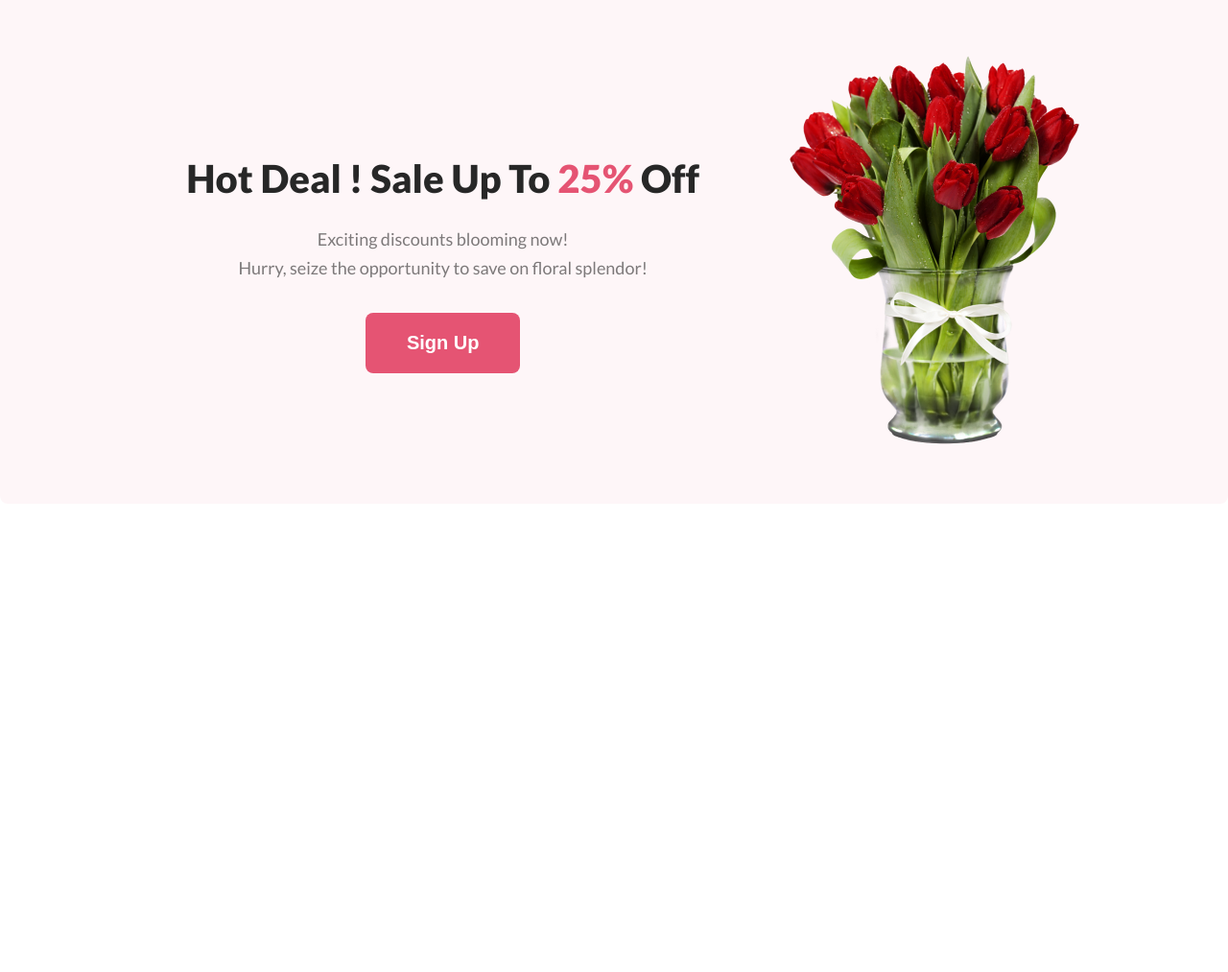
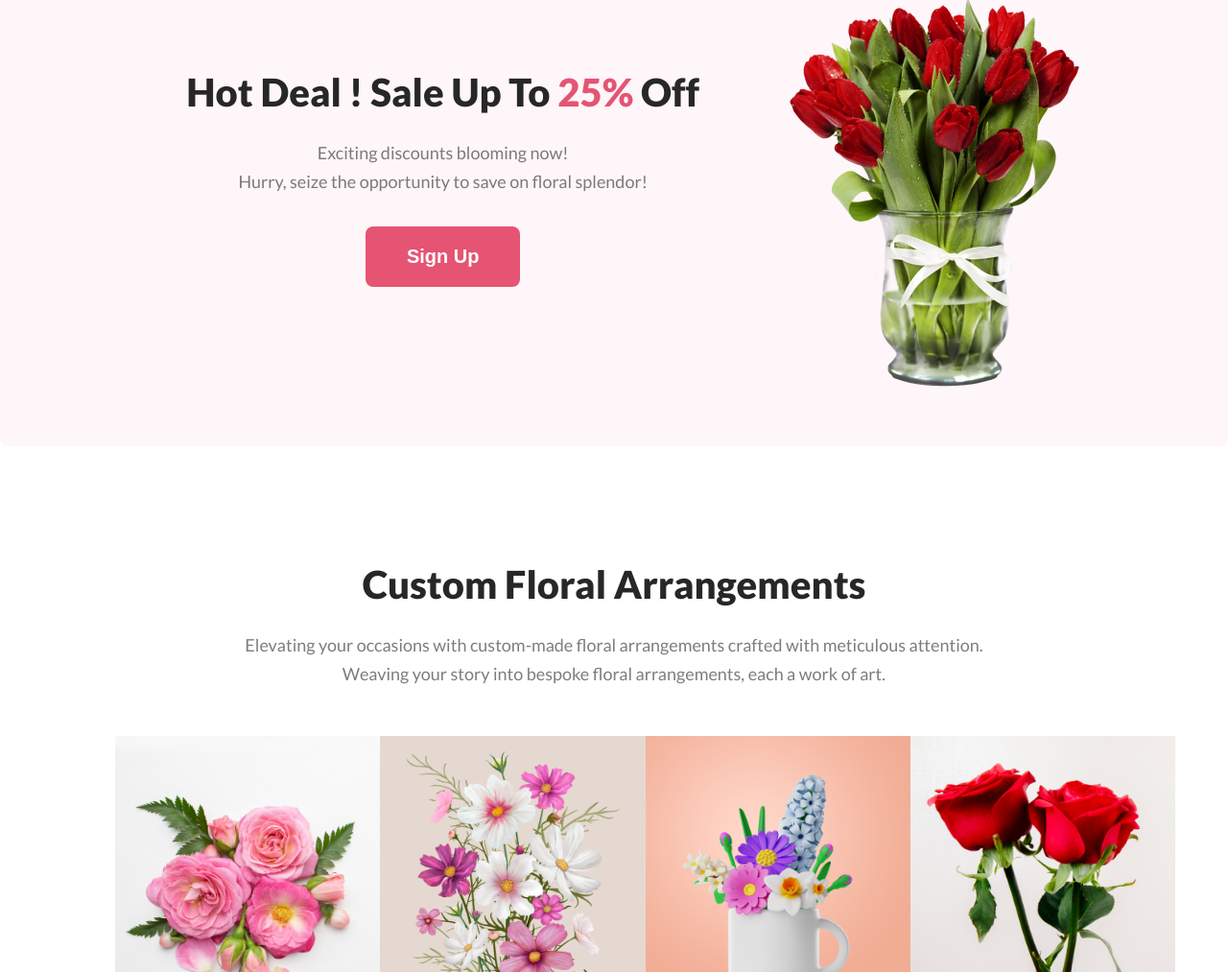
Before and after one commit to Rahim00001/flower-shop-website, a plain HTML site: page index.html in a window 1280 px wide. Shown: the part 2407-3420 px from the top of the page at 96% size. Before the commit the page ends 2932 px from the top, so only its background shows below. Drawn offline with Linux system fonts and the light colour scheme.

Commit message:
custom arrangement section added

```diff
--- a/index.html
+++ b/index.html
@@ -123,6 +123,23 @@
           </div>
         </div>
       </section>
+      <section>
+        <div class="custom-arrangement">
+          <h1 class="section-heading">Custom Floral Arrangements</h1>
+          <p class="section-desc">
+            Elevating your occasions with custom-made floral arrangements
+            crafted with meticulous attention. <br />
+            Weaving your story into bespoke floral arrangements, each a work of
+            art.
+          </p>
+          <div class="custom-img">
+            <img src="./Flower Asset/custom1.png" alt="" />
+            <img src="./Flower Asset/custom2.png" alt="" />
+            <img src="./Flower Asset/custom3.png" alt="" />
+            <img src="./Flower Asset/custom4.png" alt="" />
+          </div>
+        </div>
+      </section>
     </main>
     <footer></footer>
   </body>
--- a/style.css
+++ b/style.css
@@ -19,7 +19,7 @@ body {
   font-size: 40px;
   font-weight: 800;
   text-align: center;
-  margin-top: 150px;
+  margin-top: 120px;
 }
 span {
   color: #e55473;
@@ -156,3 +156,15 @@ span {
   padding-right: 50px;
 }
 /* hot deal section end */
+
+/* custom arrangement section */
+.custom-img {
+  display: flex;
+  justify-content: space-around;
+  margin: 50px 120px;
+}
+.custom-img img {
+  width: 280px;
+  height: 320px;
+}
+/* custom arrangement section end */
```
Also changed, not shown: Flower Asset/custom1.png (renamed from Flower Asset/Flower 01.png), Flower Asset/custom2.png (renamed from Flower Asset/Rectangle 4.png), Flower Asset/custom3.png (renamed from Flower Asset/Rectangle 5.png), Flower Asset/custom4.png (renamed from Flower Asset/rose.png).
